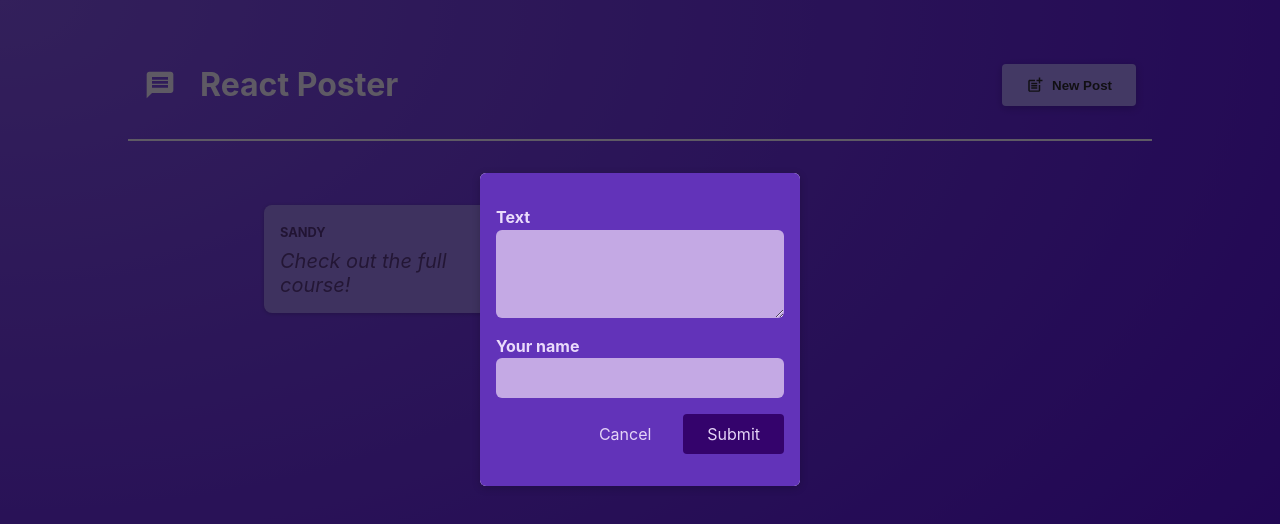
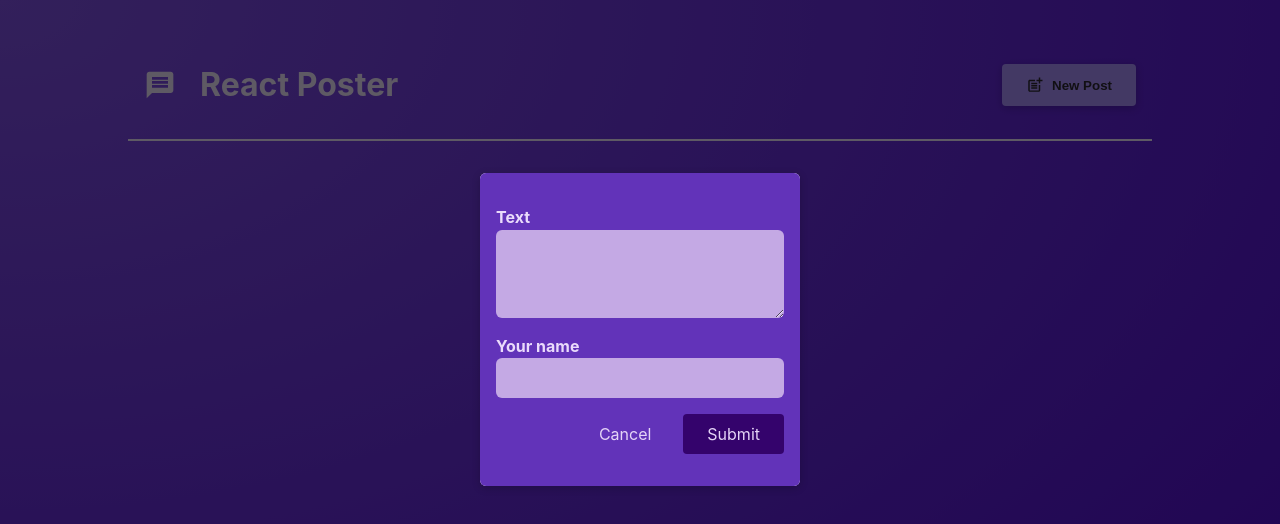
Before and after one commit to lgabriel20/training_SP2025, a React (Vite) app in the folder nextjs/demo_3/starting-project/: page / in a window 1280 px wide. Shown: the top 524 px of the page. Built offline with nearby package versions, Linux system fonts and the light colour scheme.

Commit message:
outputting list data

```diff
--- a/nextjs/demo_3/starting-project/src/components/PostsList.jsx
+++ b/nextjs/demo_3/starting-project/src/components/PostsList.jsx
@@ -8,10 +8,9 @@
   const [posts, setPosts] = useState([]);
 
   function addPostHandler(postData) {
-    setPosts((existingPost) => [postData, ...existingPost]);
+    setPosts((existingPosts) => [postData, ...existingPosts]);
   }
 
-  function addPostHandler(postData) {}
   return (
     <>
       {isPosting && (
@@ -21,9 +20,17 @@
           />
         </Modal>
       )}
-      <ul className={classes.posts}>
-        <Post author="Sandy" body="Check out the full course!"/>
-      </ul>
+      {posts.length > 0 && (
+        <ul className={classes.posts}>
+          {posts.map((post) => <Post key={post.body} author={post.author} body={post.body} />)}
+        </ul>
+      )}
+      {posts.length === 0 && (
+        <div style={{textAlign: 'center', color: 'white'}}>
+          <h2>There are no posts yet.</h2>
+          <p>Start adding some!</p>
+        </div>
+      )}
     </>
   );
 }
```
